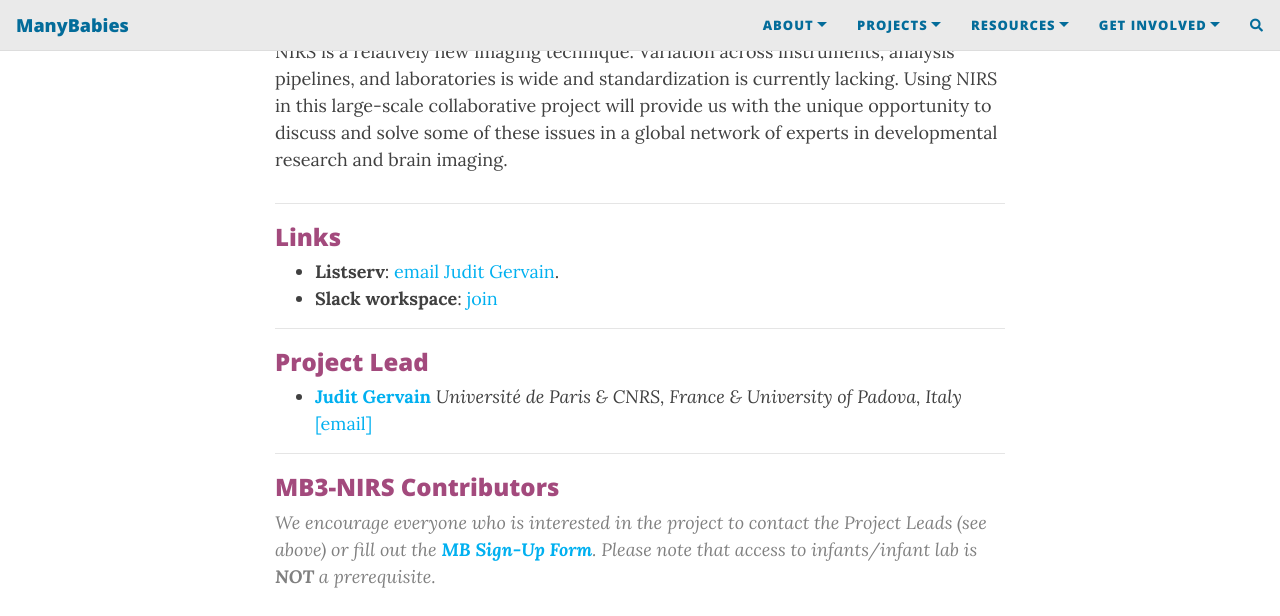
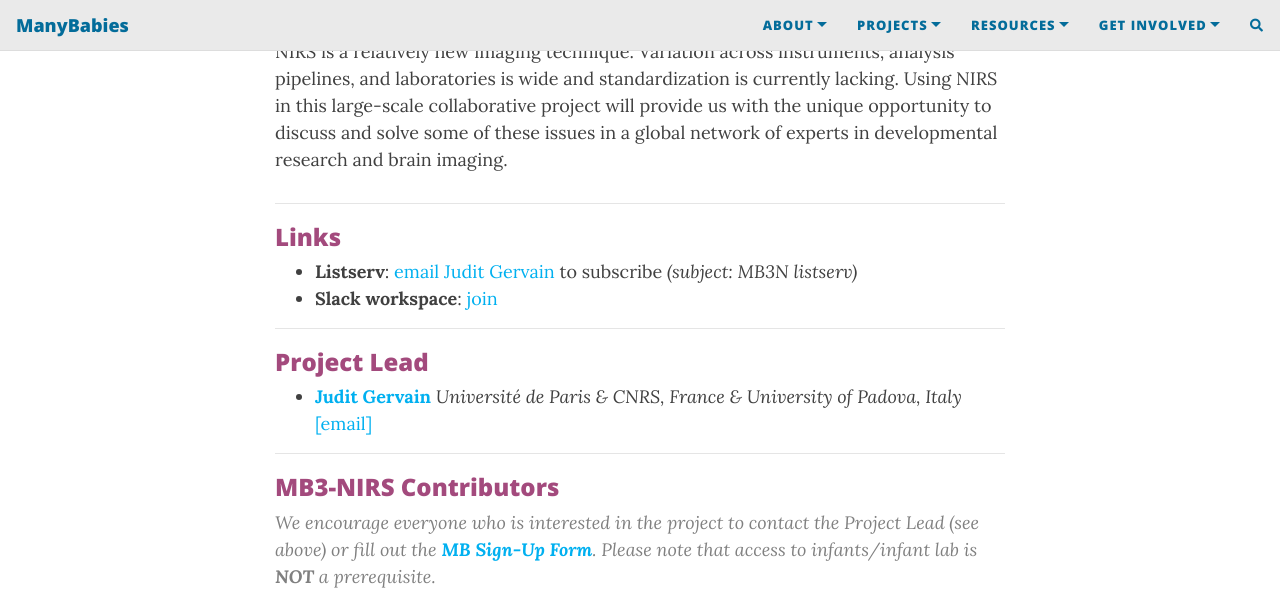
Before and after one commit to manybabies/manybabies.github.io, a Jekyll site: the page built from MB3N.md, in a window 1280 px wide and 900 px high, scrolled down 833 px, cut to the strip 0-616 px from the top of the window. Built offline with Jekyll 4.4.1, drawn with Linux system fonts in a browser that asks for light colours; nearby versions of some CDN libraries; comment, search, counter and statistics services are not loaded.

Commit message:
Update MB3N.md

```diff
--- a/MB3N.md
+++ b/MB3N.md
@@ -31,7 +31,7 @@ NIRS is a relatively new imaging technique. Variation across instruments, analys
 ### Links
 <!-- * **Materials, Protocols, and Documentation**: [MB1B-OSF](https://osf.io/zauhq/).
 * **Data and code**: [MB1B-GitHub](https://github.com/manybabies/mb1b-analysis-public). -->
-* **Listserv**: [email Judit Gervain](mailto:judit.gervain@parisdescartes.fr).
+* **Listserv**: [email Judit Gervain](mailto:judit.gervain@parisdescartes.fr) to subscribe *(subject: MB3N listserv)*
 * **Slack workspace**: [join](https://join.slack.com/t/mb3nirs/shared_invite/zt-1opm3wjvb-Hk5cO2ZDciUhWyuJfeunQQ)
 
 
@@ -43,7 +43,7 @@ NIRS is a relatively new imaging technique. Variation across instruments, analys
 ***
 ### MB3-NIRS Contributors
 
-> We encourage everyone who is interested in the project to contact the Project Leads (see above) or fill out the [**MB Sign-Up Form**]({{site.baseurl}}/get_involved/). Please note that access to infants/infant lab is **NOT** a prerequisite.
+> We encourage everyone who is interested in the project to contact the Project Lead (see above) or fill out the [**MB Sign-Up Form**]({{site.baseurl}}/get_involved/). Please note that access to infants/infant lab is **NOT** a prerequisite.
 
 <iframe class="airtable-embed" src="https://airtable.com/embed/appRoqMKzcK3NsXt4/shrGEVnIg50ssHlRq?backgroundColor=blueDusty&viewControls=on" frameborder="0" onmousewheel="" width="100%" height="533" style="background: transparent; border: 1px solid #ccc;"></iframe>
 
```
